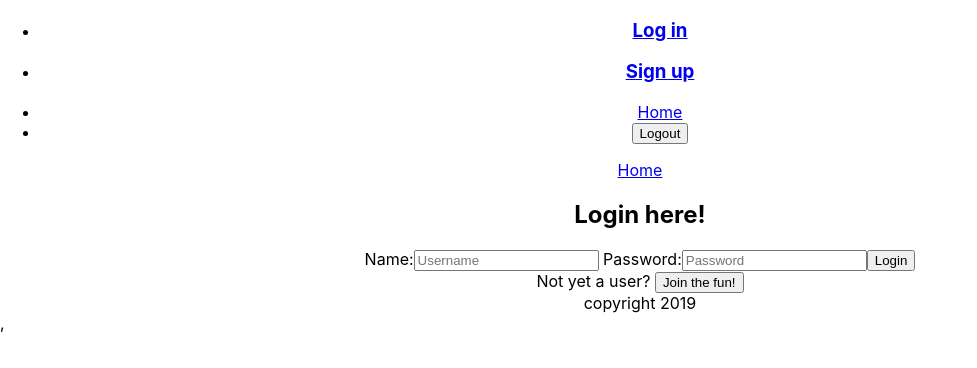
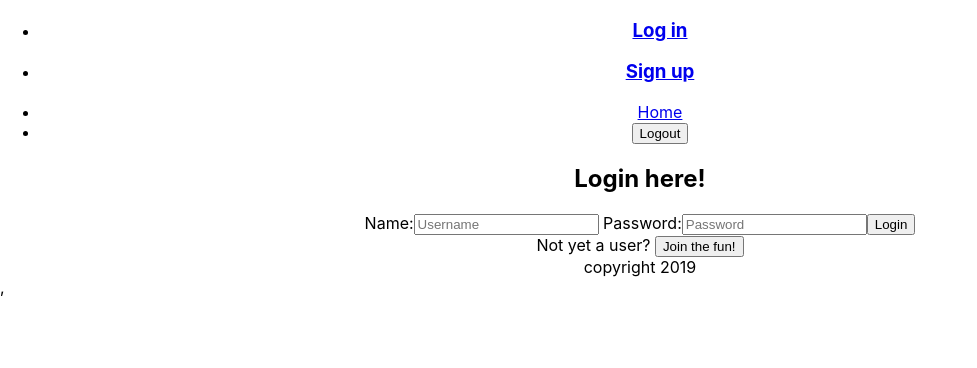
Before and after one commit to tarateel/30b430-bucket-list, a React (Create React App) app: page / in a window 1280 px wide. Shown: the top 368 px of the page, without its empty margins (0-977 px from the left). Built offline with nearby package versions, Linux system fonts and the light colour scheme; sample sign-in values are in the browser's storage.

Commit message:
adjusting links

```diff
--- a/src/App.js
+++ b/src/App.js
@@ -1,7 +1,6 @@
 import React from "react";
 import "./App.css";
-import { withRouter, Route, Link } from 'react-router-dom';
-import { token } from "./utils/axiosWithAuth";
+import { withRouter, Switch, Route } from 'react-router-dom';
 import PrivateRoute from "./Components/PrivateRoute";
 import Home from "./Components/Home";
 import Login from "./Components/Login";
@@ -10,18 +9,15 @@ import Header from "./Components/Header";
 import Footer from './Components/Footer';
 
 function App() {
-  const loggedIn = token;
 
   return (
     <div className="App">
-    <Header />
-    <nav>
-        {loggedIn && <Link to="/home">Home</Link>}
-      </nav>
-      <Route exact path="/register" component={Register} />
-      <Route exact path="/" component={Login} />
-      <PrivateRoute exact path="/home" component={Home} />
-
+      <Header />
+        <Switch>
+          <Route exact path="/register" component={Register} />
+          <Route exact path="/" component={Login} />
+          <PrivateRoute exact path="/home" component={Home} />
+        </Switch>
     <Footer />
     </div>
   );
```
